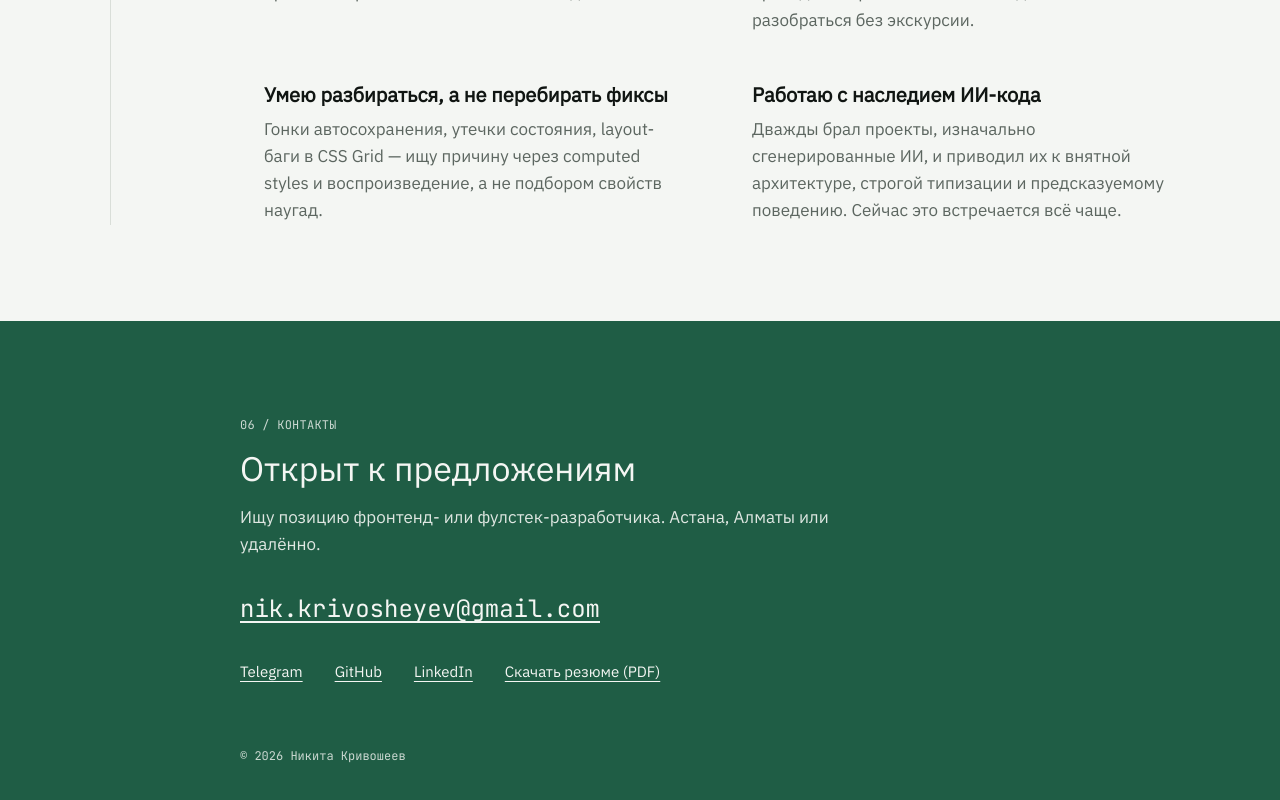
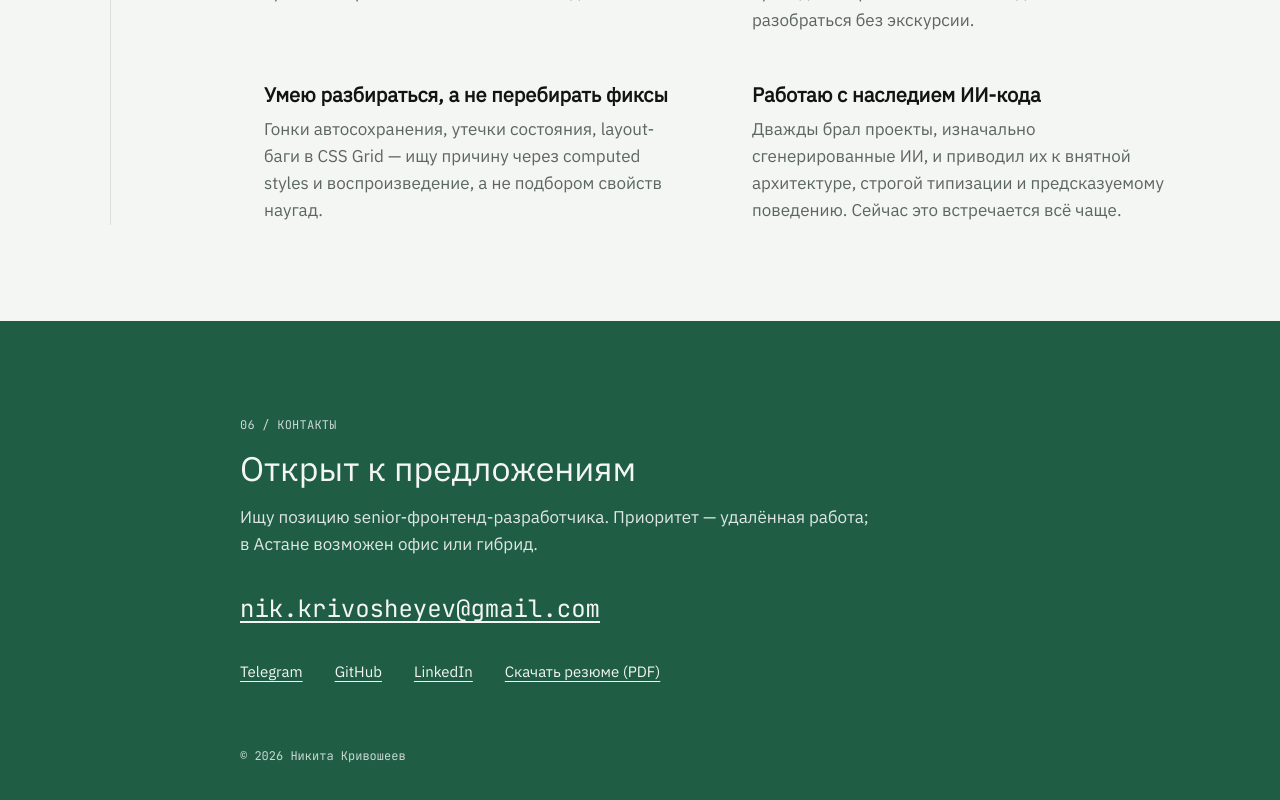
Before and after one commit to iamkniser/portfolio, a React (Vite) app: page / in a window 1280 px wide. Shown: the part 6252-7052 px from the top of the page. Built offline with nearby package versions, Linux system fonts and the light colour scheme; a web font is replaced by a local one.

Commit message:
fix: контакты — senior-фронтенд, приоритет удалёнки, без Алматы

```diff
--- a/src/components/Contacts.tsx
+++ b/src/components/Contacts.tsx
@@ -20,7 +20,7 @@ export function Contacts() {
           Открыт к предложениям
         </h2>
         <p className="mt-4 max-w-[62ch] text-[17px] leading-[1.6] opacity-90">
-          Ищу позицию фронтенд- или фулстек-разработчика. Астана, Алматы или удалённо.
+          Ищу позицию senior-фронтенд-разработчика. Приоритет — удалённая работа; в Астане возможен офис или гибрид.
         </p>
         <a
           href={`mailto:${profile.email}`}
```
